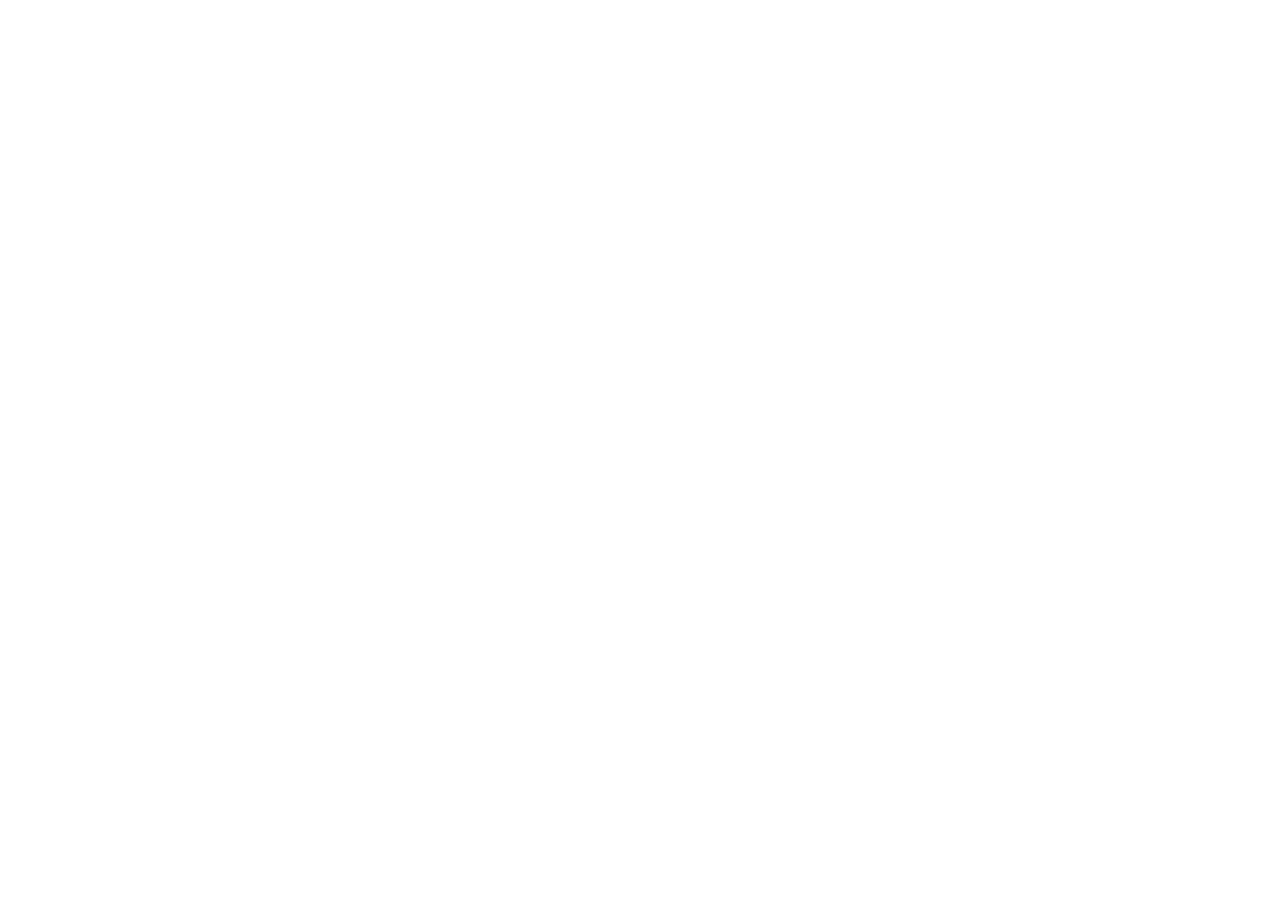
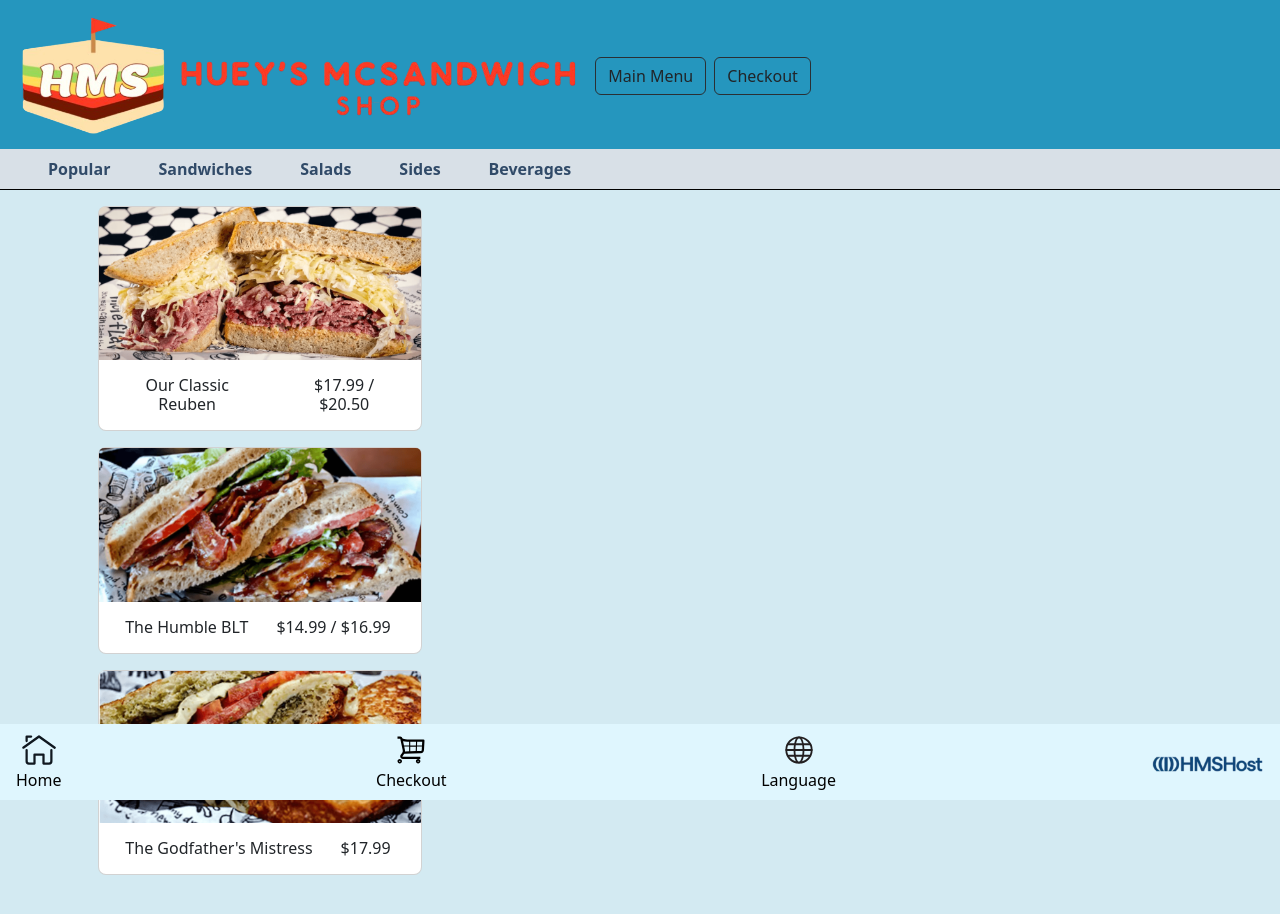
Before and after one commit to AndrewHSenko/MobileTablesideOrdering, a React app in the folder frontend/: page /menu in a window 1280 px wide. Before the commit this address had no page. Shown: the top 914 px of the page. Before the commit the page ends 800 px from the top, so only its background shows below. Built offline with nearby package versions, Linux system fonts and the light colour scheme; the HTML template or start-up script is replaced by a standard one.

Commit message:
Some routing changes, header/footer sticky fixes, and pre-cat scrollbar stickiness (Header changed for this)

```diff
--- a/frontend/src/App.jsx
+++ b/frontend/src/App.jsx
@@ -1,20 +1,35 @@
 import { Route, Routes } from 'react-router'
-
+import routes from './routes.jsx'
 import MainLayout from './layouts/MainLayout'
 import MainMenu from './pages/MainMenu'
-import Order from './pages/Order'
-import Food from './pages/Food'
 
 const App = () => {
   return (
     <Routes>
       <Route path = "/" element={<MainLayout />}>
         <Route index element={<MainMenu />}/>
-        <Route path="order" element={<Order />}/>
-        <Route path="food" element={<Food />}/>
+        {routes.map((route, index) => (
+          <Route
+            key={index}
+            path={route.path}
+            element={route.element}
+            index={route.index}
+          />
+          ))}
       </Route>
     </Routes>
   )
 }
 
 export default App
+
+/**
+ * {routes.map((route, index) => (
+          <Route
+            key={index}
+            path={route.path}
+            element={route.element}
+            exact={route.exact}
+          />
+        ))}
+ */
--- a/frontend/src/components/CatCard.jsx
+++ b/frontend/src/components/CatCard.jsx
@@ -2,7 +2,7 @@ import { Link } from 'react-router'
 
 const CatCard = ({image, title}) => {
   return (
-    <Link to="food" className="card text-center text-decoration-none rounded-3 my-2">
+    <Link to="/menu" className="card text-center text-decoration-none rounded-3 my-2">
         <img src={image} alt={`${title} picture`} className="card-img-top"/>
         <h5 className="card-title my-1">{title}</h5>
     </Link>
--- a/frontend/src/components/CatLink.jsx
+++ b/frontend/src/components/CatLink.jsx
@@ -1,11 +1,13 @@
 import { useState } from 'react'
+import { NavLink } from 'react-router'
 
-const CatLink = ({dest, text}) => {
-  const [currentCat, setCurrentCat] = useState()
+const CatLink = ({ dest, text }) => {
 
   return (
-    <button className={`nav-link text-nowrap ${location.pathname === dest ? "active fw-bold" : ""}`}>{text}</button>
+    <NavLink to={dest} className={({ isActive }) =>`nav-link text-nowrap ${isActive ? 'text-secondary fw-bold' : ''}`}>{text}</NavLink>
   )
 }
 
 export default CatLink
+
+// <button className={`nav-link text-nowrap ${location.pathname === dest ? "active fw-bold" : ""}`}>{text}</button>
--- a/frontend/src/components/CatScroll.jsx
+++ b/frontend/src/components/CatScroll.jsx
@@ -1,14 +1,15 @@
 import CatLink from "./CatLink"
 
 const CatScroll = () => {
+
   return (
-    <div className="overflow-auto px-5 mb-3 pb-1 pt-2 border border-1 border-lightbg bg-primary-subtle bg-opacity-25">
-        <div className="d-flex flex-nowrap gap-5 fs-6 text-secondary">
-            <CatLink dest="/food" text="Popular" />
-            <CatLink dest="/food" text="Sandwiches" />
-            <CatLink dest="/food" text="Salads" />
-            <CatLink dest="/food" text="Sides" />
-            <CatLink dest="/food" text="Beverages" />
+    <div className="sec-sticky overflow-auto px-5 mb-3 py-2 z-3 border-bottom border-1 border-black bg-primary-subtle bg-opacity-25">
+        <div className="d-flex flex-nowrap gap-5 fs-6 text-primary">
+            <CatLink dest="/menu" text="Popular" />
+            <CatLink dest="/menu" text="Sandwiches" />
+            <CatLink dest="/menu" text="Salads" />
+            <CatLink dest="/menu" text="Sides" />
+            <CatLink dest="/menu" text="Beverages" />
             <div style={{minWidth : "1rem"}} />
         </div>
     </div>
--- a/frontend/src/components/Footer.jsx
+++ b/frontend/src/components/Footer.jsx
@@ -6,7 +6,7 @@ import world from '../assets/world.svg'
 
 const Footer = () => {
   return (
-    <div className="d-flex justify-content-between align-items-center lead fs-6 px-3 pt-2 pb-1 bg-altblue">
+    <div className="d-flex justify-content-between align-items-center lead fs-6 px-3 pt-2 pb-1 bg-altblue sticky-bottom">
       <Icon dest="/" image={home} text="Home"/>
       <Icon dest="order" image={shopping_cart} text="Checkout"/>
       <Icon dest="" image={world} text="Language"/>
--- a/frontend/src/components/Header.jsx
+++ b/frontend/src/components/Header.jsx
@@ -1,9 +1,10 @@
+import { forwardRef } from 'react'
 import { Link } from 'react-router'
 import logo from '../assets/logo.png'
 
-const Header = () => {
+const Header = forwardRef((props, ref) => {
   return (
-    <header>
+    <header ref={ref} className="sticky-top">
         <nav className="navbar navbar-expand-lg">
             <div className="container-fluid">
                 <div className="d-flex align-items-center flex-nowrap gap-2">
@@ -24,5 +25,6 @@ const Header = () => {
         </nav>
     </header>
   )
-}
+})
+
 export default Header
--- a/frontend/src/components/MenuCard.jsx
+++ b/frontend/src/components/MenuCard.jsx
@@ -2,6 +2,7 @@ import { useState } from 'react'
 
 const MenuCard = ({title, image, regPrice, largePrice, desc}) => {
   const [selected, setSelected] = useState(false)
+  const [size, setSize] = useState("nosher")
 
   return (
     <div className="mb-3 mx-3">
@@ -30,7 +31,7 @@ const MenuCard = ({title, image, regPrice, largePrice, desc}) => {
                     <div className="d-flex flex-column gap-2 mt-2 mb-3">
                         <div className="d-flex justify-content-between form-check fs-6 mb-2 mx-2">
                             <div>
-                                <input className="form-check-input" type="radio" name="nosher" id="nosher" />
+                                <input className="form-check-input" type="radio" id="nosher" name="nosher" value="nosher" checked={size === "nosher"} onChange={(e) => setSize(e.target.value)}/>
                                 <label className="form-check-label" htmlFor="nosher">
                                     Nosher (Regular)
                                 </label>
@@ -40,7 +41,7 @@ const MenuCard = ({title, image, regPrice, largePrice, desc}) => {
                         {largePrice &&
                             <div className="d-flex justify-content-between form-check fs-6 mb-2 mx-2">
                                 <div>
-                                    <input className="form-check-input" type="radio" name="fresser" id="fresser" checked /> {/* Add onChange handler to decide what to Add to checkout list */}
+                                    <input className="form-check-input" type="radio" id="fresser" name="fresser" checked={size === "fresser"} onChange={(e) => setSize(e.target.value)}/> {/* Add onChange handler to decide what to Add to checkout list */}
                                     <label className="form-check-label" htmlFor="fresser">
                                         Fresser (Large)
                                     </label>
--- a/frontend/src/components/MenuContent.jsx
+++ b/frontend/src/components/MenuContent.jsx
@@ -1,10 +1,6 @@
 import { Container, Row, Col } from 'react-bootstrap'
 import { popularOptions } from '../options/popularOptions.js'
 import MenuCard from './MenuCard'
-
-import Reuben from '../assets/Reuben.png'
-import PestoTomato from '../assets/PestoTomato.png'
-import BLT from '../assets/BLT.png'
 
 const MenuContent = () => {
   const menuItems = popularOptions;
--- a/frontend/src/custom.scss
+++ b/frontend/src/custom.scss
@@ -39,6 +39,14 @@ $altblue-color: #dff6fe;
   background-color: $info-color;
 };
 
+.sec-sticky {
+  position: sticky;
+  top: 60px;
+}
+.sec-sticky::-webkit-scrollbar {
+  display: none; /* optional: hide scrollbar */
+}
+
 .logo-img {
   height: 20px;
   width: auto;
--- a/frontend/src/pages/Food.jsx
+++ b/frontend/src/pages/Menu.jsx
@@ -1,7 +1,7 @@
 import CatScroll from "../components/CatScroll"
 import MenuContent from "../components/MenuContent"
 
-const Food = () => {
+const Menu = () => {
   return (
     <div className="container-fluid mx-0 px-0">
       <CatScroll />
@@ -10,4 +10,4 @@ const Food = () => {
   )
 }
 
-export default Food
+export default Menu
--- /dev/null
+++ b/frontend/src/pages/NotFound.jsx
@@ -0,0 +1,7 @@
+const NotFound = () => {
+  return (
+    <div>Page not found...</div>
+  )
+}
+
+export default NotFound
--- /dev/null
+++ b/frontend/src/routes.jsx
@@ -0,0 +1,24 @@
+import Order from './pages/Order'
+import Menu from './pages/Menu'
+import NotFound from './pages/NotFound'
+
+const routes = [
+    {
+        index: true,
+        element: <Menu />
+    },
+    {
+        path: 'order',
+        element: <Order />
+    },
+    {
+        path: 'menu',
+        element: <Menu />
+    },
+    {
+        path: '*',
+        element: <NotFound />
+    }
+]
+
+export default routes
```
